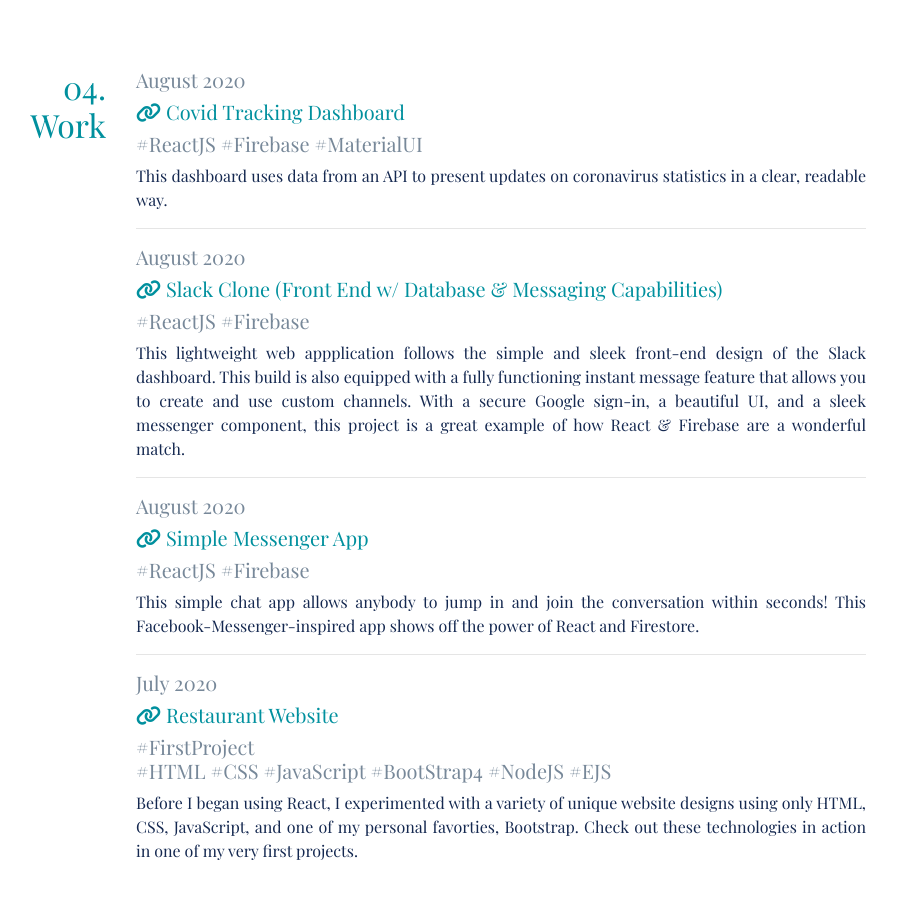
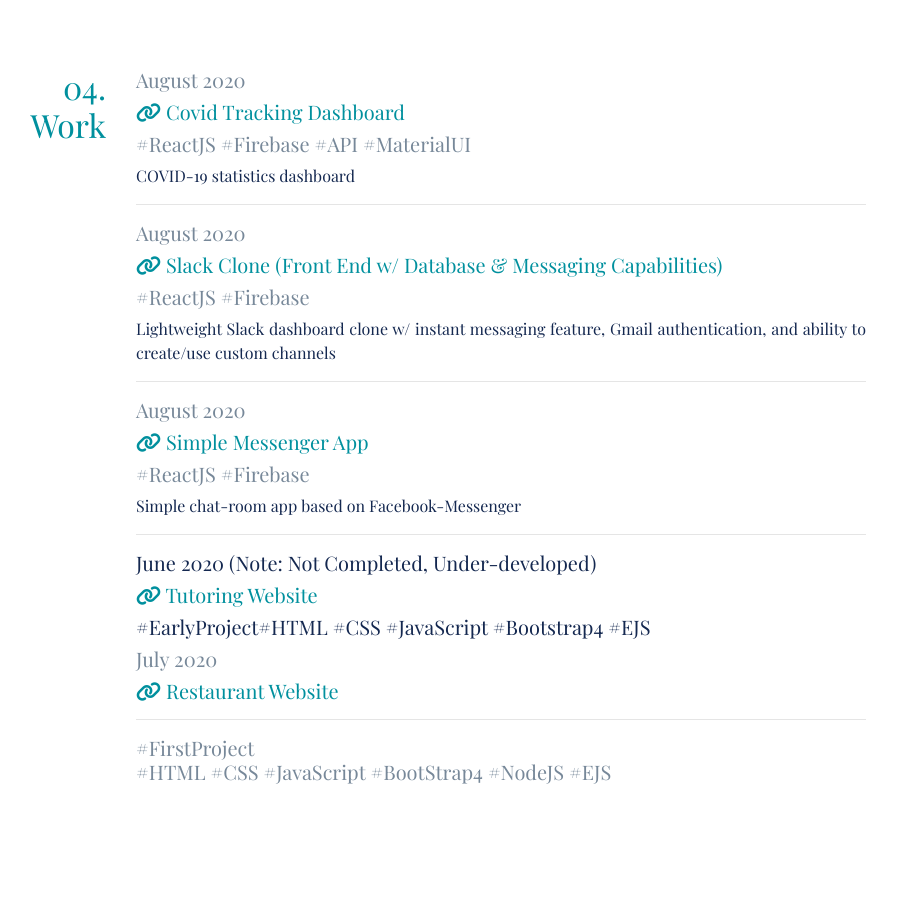
Before and after one commit to chelstay/chelstay.github.io, a plain HTML site: page index.html in a window 1280 px wide. Shown: the part 3740-4638 px from the top of the page, without its empty margins (234-1131 px from the left). Drawn offline with nearby package versions, Linux system fonts and the light colour scheme.

Commit message:
Update index.html

```diff
--- a/index.html
+++ b/index.html
@@ -119,32 +119,33 @@
           <h5>
             <span class="fas fa-link work-link"></span><a href="https://covid-tracking-dashboard.web.app"  onclick="window.open('https://covid-tracking-dashboard.web.app','_blank')"> Covid Tracking Dashboard</a>
           </h5>
-          <h5 class="muted-text">#ReactJS #Firebase #MaterialUI</h5>
-      <p>This dashboard uses data from an API to present updates on coronavirus statistics in a clear, readable way.</p>
+          <h5 class="muted-text">#ReactJS #Firebase #API #MaterialUI</h5>
+      <p>COVID-19 statistics dashboard</p>
         <hr>
        <h5 class="muted-text">August 2020</h5>
           <h5>
             <span class="fas fa-link work-link"></span><a href="https://slack-clone-f8d5b.web.app/"  onclick="window.open('https://slack-clone-f8d5b.web.app/','_blank')"> Slack Clone (Front End w/ Database & Messaging Capabilities)</a>
           </h5>
           <h5 class="muted-text">#ReactJS #Firebase</h5>
-      <p>This lightweight web appplication follows the simple and sleek front-end design of the Slack dashboard. This build is also equipped with a fully functioning instant message feature that allows you to create and use custom channels. With a secure Google sign-in, a beautiful UI, and a sleek messenger component, this project is a great example of how React & Firebase are a wonderful match.</p>
+      <p>Lightweight Slack dashboard clone w/ instant messaging feature, Gmail authentication, and ability to create/use custom channels</p>
         <hr>
           <h5 class="muted-text">August 2020</h5>
           <h5>
             <span class="fas fa-link work-link"></span><a href="https://affable-messenger.web.app/Chat"  onclick="window.open('https://affable-messenger.web.app/Chat','_blank')"> Simple Messenger App</a>
           </h5>
           <h5 class="muted-text">#ReactJS #Firebase</h5>
-      <p>This simple chat app allows anybody to jump in and join the conversation within seconds! This Facebook-Messenger-inspired app shows off the power of React and Firestore.</p>
+      <p>Simple chat-room app based on Facebook-Messenger</p>
         <hr>
-         <h5 class="muted-text">July 2020</h5>
+
+    <h5> June 2020 (Note: Not Completed, Under-developed)</h5>
+          <h5><span class="fas fa-link work-link"></span><a href="https://tutoring-website.herokuapp.com/" onclick="window.open('https://tutoring-website.herokuapp.com/','_blank')"> Tutoring Website</a></h5>
+          <h5>#EarlyProject#HTML #CSS #JavaScript #Bootstrap4 #EJS</h5>
+             <h5 class="muted-text">July 2020</h5>
           <h5>
             <span class="fas fa-link work-link"></span><a href="https://luca-in-newport.herokuapp.com/"  onclick="window.open('https://luca-in-newport.herokuapp.com/','_blank')"> Restaurant Website</a>
           </h5>
+          <hr>
          <h5 class="muted-text">#FirstProject <br> #HTML #CSS #JavaScript #BootStrap4 #NodeJS #EJS</h5>
-      <p>Before I began using React, I experimented with a variety of unique website designs using only HTML, CSS, JavaScript, and one of my personal favorties, Bootstrap. Check out these technologies in action in one of my very first projects.</p>
-    <!-- <h5>June 2020 (incomplete - still in development)</h5>
-          <h5><span class="fas fa-link work-link"></span><a href="https://tutoring-website.herokuapp.com/" onclick="window.open('https://tutoring-website.herokuapp.com/','_blank')"> Tutoring Website</a></h5>
-          <h5>#HTML #CSS #JavaScript #Bootstrap4 #EJS</h5> -->
           <div class=" d-md-block d-lg-none">
                 <span class="fab fa-github work-link"></span><a href="https://github.com/chelstay" onclick="window.open('https://github.com/chelstay','_blank')"> View Github</a></p>
                 <span class="fab fa-codepen work-link"></span><a href="https://codepen.io/chelstay" onclick="window.open('https://codepen.io/chelstay','_blank')"> View Codepen</a></p>
```
